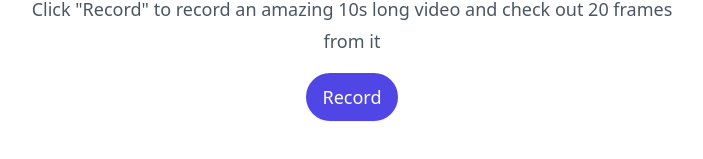
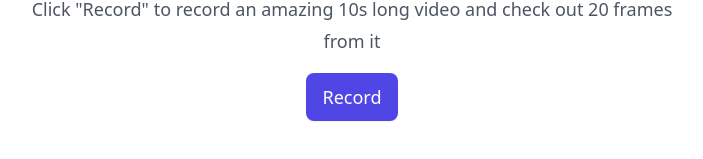
Before and after one commit to M4rk98/mediastream-decoder, a React (Create React App) app: page / in a window 1280 px wide. Shown: the part 183-342 px from the top of the page, without its empty margins (288-991 px from the left). Built offline with nearby package versions, Linux system fonts and the light colour scheme.

Commit message:
add progress tracker to video capture

```diff
--- a/src/components/video-capture.tsx
+++ b/src/components/video-capture.tsx
@@ -2,10 +2,32 @@ import React, { useCallback, useEffect, useRef, useState } from "react";
 
 import useWebCodecs from "hooks/useWebCodecs";
 import Frames from "components/frames";
+import { cn } from "utils";
 
 const content = {
   cta: "Record",
+  processing: "Processing...",
 };
+
+function Spinner() {
+  return (
+    <svg className="inline animate-spin h-5 w-5 mr-3 ..." viewBox="0 0 24 24">
+      <circle
+        className="opacity-25"
+        cx="12"
+        cy="12"
+        r="10"
+        stroke="currentColor"
+        strokeWidth="4"
+      />
+      <path
+        className="opacity-75"
+        fill="currentColor"
+        d="M4 12a8 8 0 018-8V0C5.373 0 0 5.373 0 12h4zm2 5.291A7.962 7.962 0 014 12H0c0 3.042 1.135 5.824 3 7.938l3-2.647z"
+      />
+    </svg>
+  );
+}
 
 function VideoCapture() {
   const { encoder, decoder, chunks, frames } = useWebCodecs();
@@ -89,14 +111,26 @@ function VideoCapture() {
     setCaptureInterval(interval);
   };
 
+  const ctaClassName = cn(
+    "mt-4 rounded-lg mx-auto bg-indigo-600 px-4 py-2.5 text-lg font-light text-white shadow-sm hover:bg-indigo-500 focus-visible:outline focus-visible:outline-2 focus-visible:outline-offset-2 focus-visible:outline-indigo-600",
+    { "hover:bg-indigo-600": captureInterval },
+  );
   return (
     <div className="text-center">
       <button
+        disabled={Boolean(captureInterval)}
         onClick={startCapture}
         type="button"
-        className="mt-4 rounded-full mx-auto bg-indigo-600 px-4 py-2.5 text-lg font-medium text-white shadow-sm hover:bg-indigo-500 focus-visible:outline focus-visible:outline-2 focus-visible:outline-offset-2 focus-visible:outline-indigo-600"
+        className={ctaClassName}
       >
-        {content.cta}
+        {captureInterval ? (
+          <span>
+            <Spinner />
+            {content.processing} {counter} / 20
+          </span>
+        ) : (
+          content.cta
+        )}
       </button>
       <Frames frames={frames} />
     </div>
```
